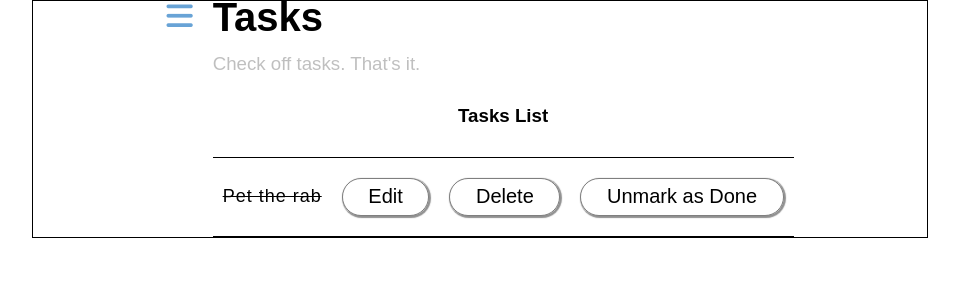
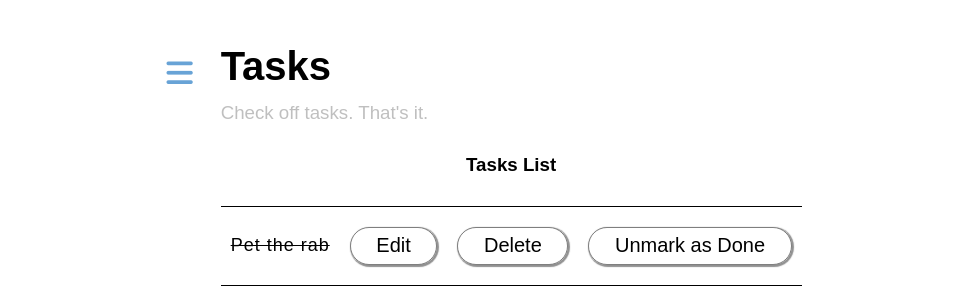
Before and after one commit to savus/ToDoListApp, a React (Vite) app: page / in a window 1280 px wide. Shown: the top 306 px of the page, without its empty margins (160-1119 px from the left). Built offline with nearby package versions, Linux system fonts and the light colour scheme; data requests are answered from the project's data file; some icons are missing.

Commit message:
refactor components, css files, and begin building css styles for data-tooltip selector.

```diff
--- a/src/Components/MainContainer.tsx
+++ b/src/Components/MainContainer.tsx
@@ -1,5 +1,4 @@
 import { ReactNode } from "react";
-import "../css/main-container.css";
 
 export const MainContainer = ({ children }: { children: ReactNode }) => {
   return <section className="main-container container">{children}</section>;
--- a/src/Components/ManageTasksButton.tsx
+++ b/src/Components/ManageTasksButton.tsx
@@ -1,8 +1,6 @@
-import "../css/manage-tasks-button.css";
-
 export const ManageTasksButton = () => {
   return (
-    <button className="manage-tasks-btn btn">
+    <button className="manage-tasks-btn btn" data-tooltip="Add Task">
       <i className="fa fa-bars"></i>
     </button>
   );
--- a/src/css/main-container.css
+++ /dev/null
@@ -1,11 +0,0 @@
-.main-container {
-  display: flex;
-  max-width: 896px;
-  border: 1px solid black;
-  justify-content: center;
-  gap: 20px;
-}
-
-.main-container .right-side {
-  width: 100%;
-}
--- a/src/css/manage-tasks-button.css
+++ /dev/null
@@ -1,10 +0,0 @@
-.manage-tasks-btn {
-  font-size: var(--size-30);
-  cursor: pointer;
-  transition: background-color var(--transition-base);
-  color: rgb(104, 163, 214);
-}
-
-.manage-tasks-btn:hover {
-  background-color: var(--bg-soft);
-}
--- a/src/css/styles.css
+++ b/src/css/styles.css
@@ -60,20 +60,85 @@ ul {
 
 .btn-primary {
   --bottom-on-click: -2px;
+  --border-radius: 20px;
   font-size: var(--size-20);
   border: 1px solid rgba(0, 0, 0, 0.5);
   padding: 0.4rem 1.6rem;
-  border-radius: 20px;
+  border-radius: var(--border-radius);
   box-shadow: 1px 1px 1px 1px rgba(33, 33, 33, 0.5);
   cursor: pointer;
-  transition: background-color var(--transition-speed) ease-in;
   position: relative;
+  overflow: hidden;
 }
 
-.btn-primary:hover {
+.btn-primary::after {
+  content: "";
+  position: absolute;
+  top: 0;
+  right: 0;
+  bottom: 0;
+  left: 0;
   background-color: var(--bg-soft);
+  transform: scale(0);
+  transition: transform calc(var(--transition-speed) - 100ms) ease-in;
+  border-radius: var(--border-radius);
+}
+
+.btn-primary:hover::after {
+  transform: scale(1);
 }
 
 .btn-primary:active {
   bottom: var(--bottom-on-click);
 }
+
+[data-tooltip] {
+  --tooltip-color: #fff;
+  --tooltip-bg: #363636;
+  --tooltip-speed: 350ms;
+  --tooltip-scale: 0;
+  position: relative;
+}
+
+[data-tooltip]::after {
+  content: attr(data-tooltip);
+  position: absolute;
+  top: -100%;
+  width: max-content;
+  padding: 5px;
+  border-radius: 10px;
+  color: var(--tooltip-color);
+  transform: scale(var(--tooltip-scale));
+  transform-origin: top center;
+  transition: transform var(--tooltip-speed) ease;
+  background-color: var(--tooltip-bg);
+}
+
+[data-tooltip]:hover::after {
+  --tooltip-scale: 1;
+}
+
+.main-container {
+  display: flex;
+  max-width: 896px;
+  justify-content: center;
+  gap: 20px;
+  margin-top: 50px;
+}
+
+.main-container .right-side {
+  width: 100%;
+}
+
+.manage-tasks-btn {
+  font-size: var(--size-30);
+  cursor: pointer;
+  transition: background-color var(--transition-speed);
+  color: rgb(104, 163, 214);
+  padding: 0.5rem;
+  border-radius: 10px;
+}
+
+.manage-tasks-btn:hover {
+  background-color: var(--bg-soft);
+}
```
